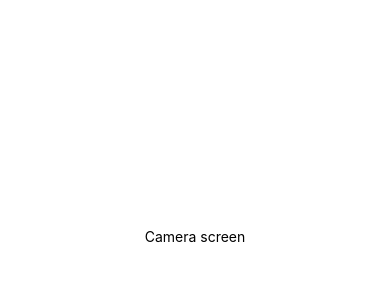
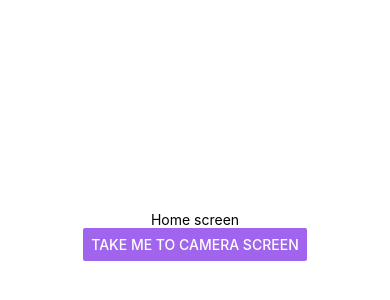
Before and after one commit to podwieczorek/Object-Recognition, a React Native app: screen / in a window 390 px wide. Shown: the part 186-486 px from the top of the page. Built offline with nearby package versions, Linux system fonts and the light colour scheme.

Commit message:
Added button to hone screen
Added simple button to home screen, on button pressed
we go to camera screen

```diff
--- a/App.js
+++ b/App.js
@@ -1,3 +1,4 @@
+import { useState } from 'react';
 import { StyleSheet, SafeAreaView } from 'react-native';
 
 import HomeScreen from './screens/HomeScreen';
@@ -5,10 +6,22 @@ import CameraScreen from './screens/CameraScreen';
 
 export default function App() {
 
-  let currentScreen = <CameraScreen />;
+  const [isCameraScreenVisible, setCameraScreen] = useState(false)
+
+  function goToCameraScreenHandler(){
+    setCameraScreen(true);
+  }
+
+  let currentScreen = <HomeScreen onClickButton={goToCameraScreenHandler}/>;
+
+  if (isCameraScreenVisible) {
+    currentScreen = <CameraScreen />;
+  }
 
   return (
-    <SafeAreaView style={styles.rootScreen}>{currentScreen}</SafeAreaView>
+    <SafeAreaView style={styles.rootScreen}>
+      {currentScreen}
+    </SafeAreaView>
   );
 }
 
--- a/screens/HomeScreen.js
+++ b/screens/HomeScreen.js
@@ -1,10 +1,15 @@
 import { StatusBar } from 'expo-status-bar';
-import { View, StyleSheet, Text } from "react-native";
+import { View, StyleSheet, Text, Button } from "react-native";
 
-function HomeScreen() {
+function HomeScreen({onClickButton}) {
     return (
         <View style={styles.container}>
             <Text>Home screen</Text>
+            <Button
+                title="Take me to camera screen"
+                color="#a065ec"
+                onPress={onClickButton}
+            />
             <StatusBar style="auto" />
         </View>
     );
```
